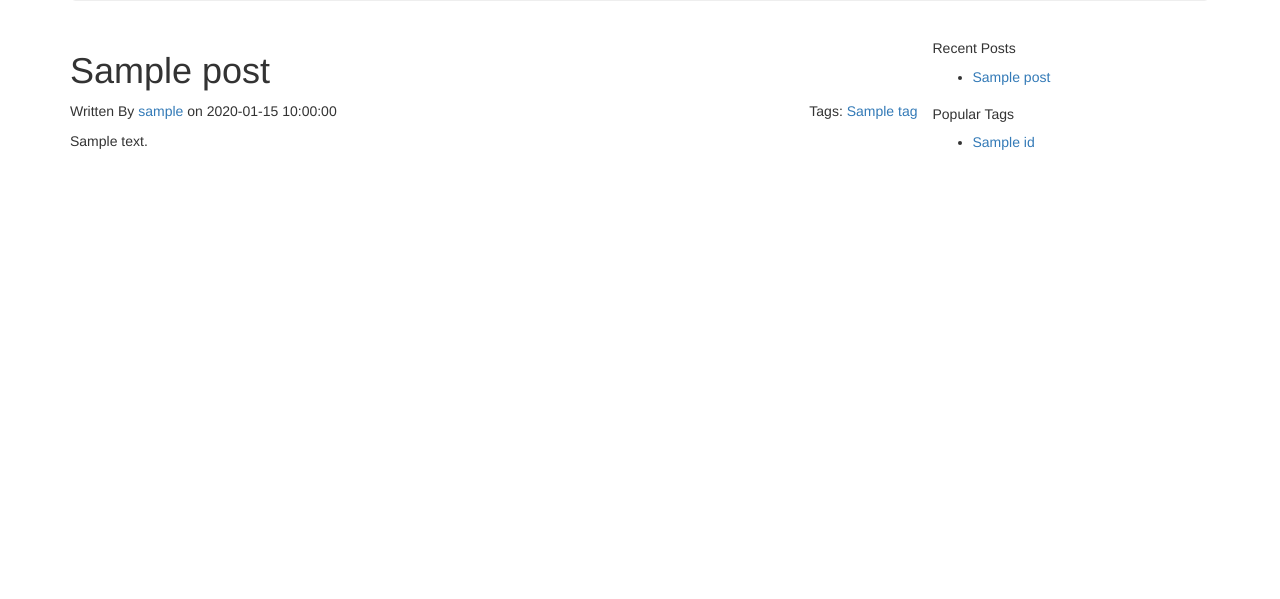
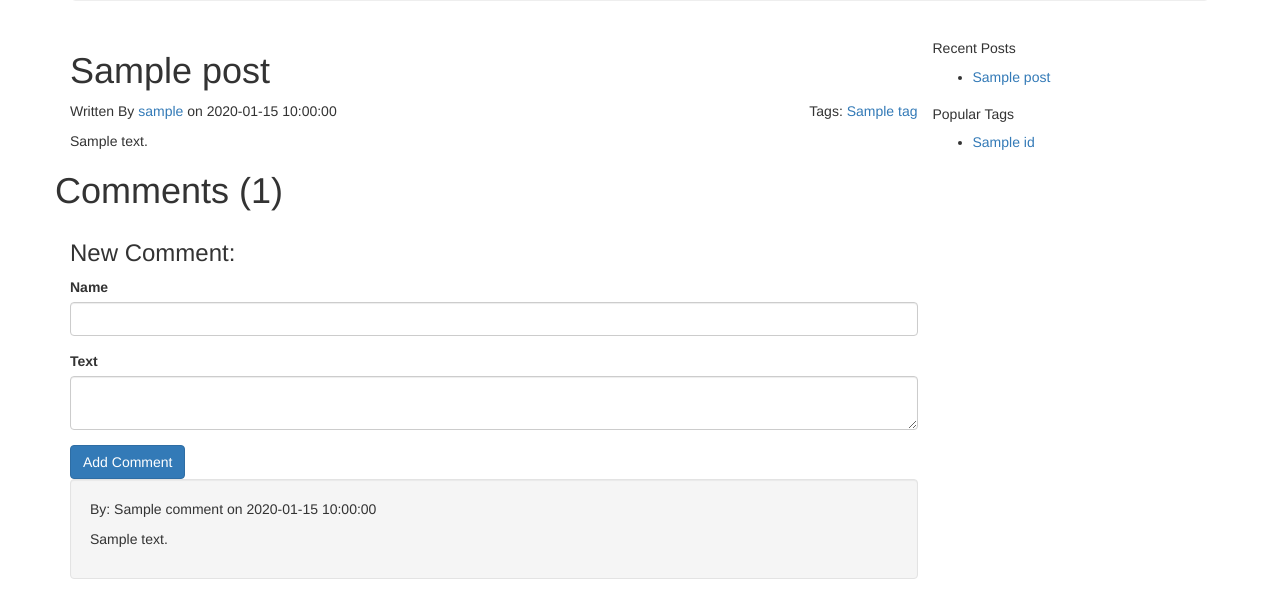
Before and after one commit to kangni/May, a Python web app: template templates/post.html in a window 1280 px wide. Shown: the part 239-838 px from the top of the page. Before the commit the page ends 389 px from the top, so only its background shows below. Run offline with Jinja, Linux system fonts and the light colour scheme; the template is opened without the code that fills it: most values are stand-ins (such as "Sample title", 1, 10 or a date in 2020); form fields are guessed from the names that the template uses; some libraries are stand-ins or nearby versions.

Commit message:
add Comment Form

```diff
--- a/templates/post.html
+++ b/templates/post.html
@@ -23,6 +23,46 @@
                     {{ post.text | safe }}
                 </div>
       </div>
+      <div class="row">
+        <h1>Comments ({{ comments | length }})</h1>
+        <div class="col-lg-12">
+          <h3>New Comment:</h3>
+          <form method="POST" action="{{ url_for('post', post_id=post.id) }}">
+            {{ form.hidden_tag() }}
+            <div class="form-group">
+              {{ form.name.label }}
+              {% if form.name.errors %}
+                {% for e in form.name.errors %}
+                  <p class="help-block">{{ e }}</p>
+                {% endfor %}
+              {% endif %}
+              {{ form.name(class_='form-control') }}
+            </div>
+            <div class="form-group">
+              {{ form.text.label }}
+              {% if form.text.errors %}
+                {% for e in form.text.errors %}
+                  <p class="help-block">{{ e }}</p>
+                {% endfor %}
+              {% endif %}
+              {{ form.text(class_='form-control') }}
+            </div>
+            <input class="btn btn-primary" type="submit" value="Add Comment">
+          </form>
+        </div>
+        <div class="col-lg-12">
+          {% if comments | length == 0 %}
+            <p>There are no comments for this post.</p>
+          {% else %}
+            {% for comment in comments %}
+              <div class="well">
+                <p>By: {{ comment.name }} on {{ comment.date }}</p>
+                <p>{{ comment.text }}</p>
+              </div>
+            {% endfor %}
+          {% endif %}
+        </div>
+      </div>
     </div>
     <div class="col-lg-3">
       <div class="row">
```
